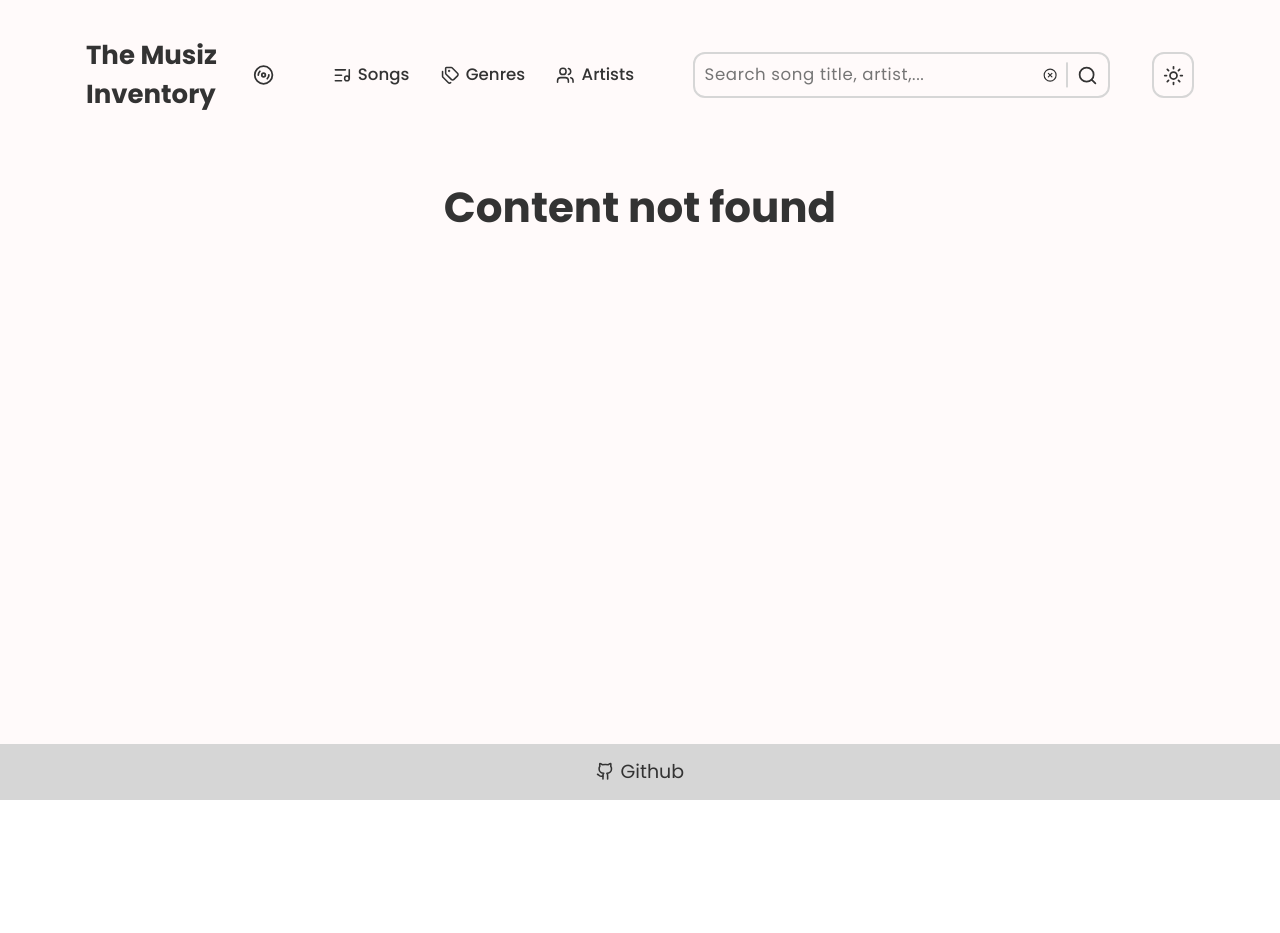
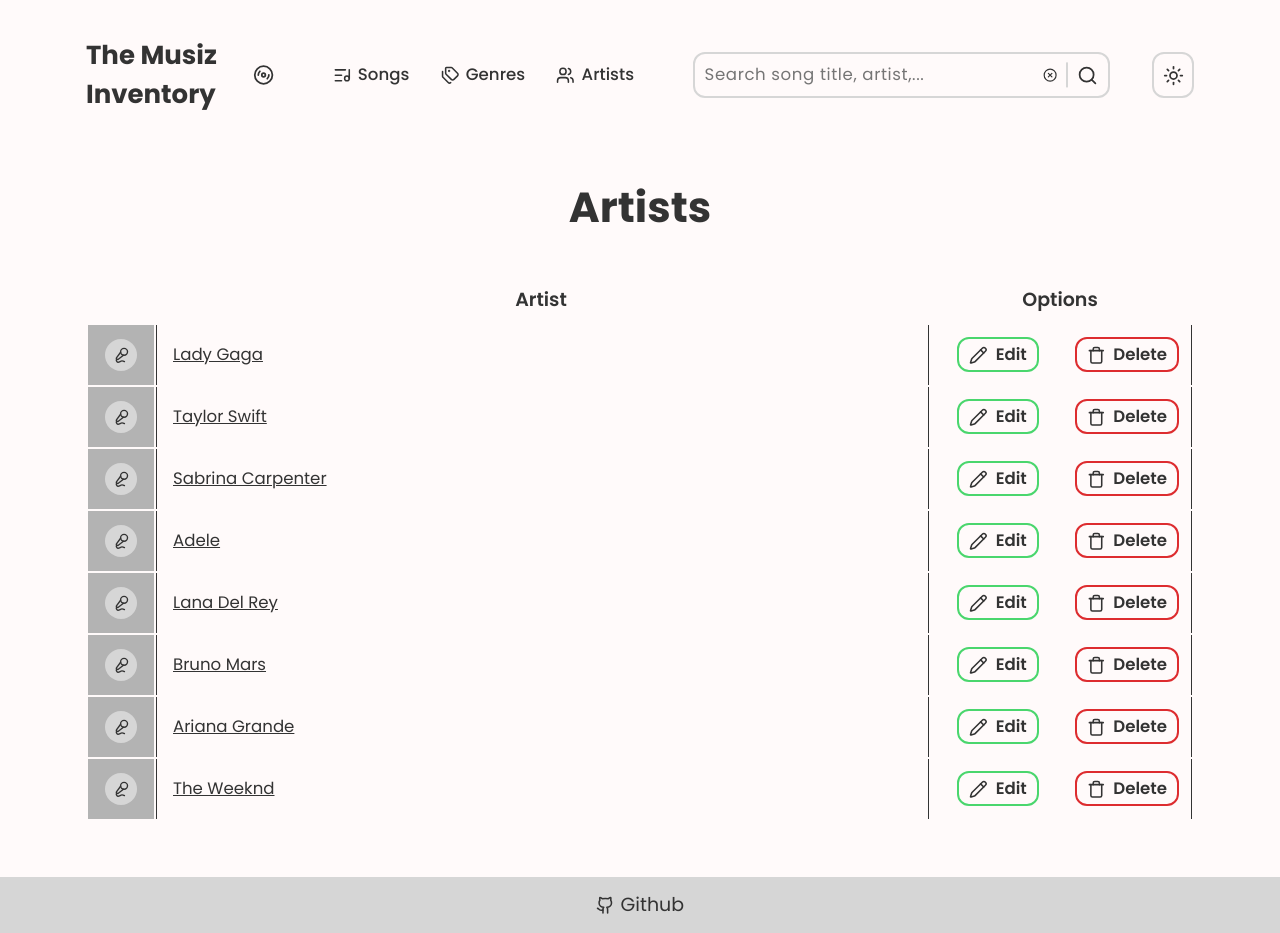
Before and after one commit to YueMoon3773/musiz_inventory, a React (Vite) app in the folder client/: page /artists in a window 1280 px wide. Before the commit this address had no page. Before the commit the page ends 800 px from the top, so only its background shows below. Built offline with nearby package versions, Linux system fonts and the light colour scheme; a web font is replaced by a local one.

Commit message:
feat: Added complete base page client

```diff
--- a/client/src/App.scss
+++ b/client/src/App.scss
@@ -59,6 +59,7 @@
 }
 
 .displayTable {
+
     thead {
         cursor: default;
 
--- a/client/src/assets/svg/svgIcons.jsx
+++ b/client/src/assets/svg/svgIcons.jsx
@@ -271,3 +271,30 @@
         </svg>
     );
 };
+
+export const ArtistIcon = (className) => {
+    return (
+        <svg
+            xmlns="http://www.w3.org/2000/svg"
+            viewBox="0 0 24 24"
+            fill="none"
+            stroke="currentColor"
+            strokeWidth="2"
+            strokeLinecap="round"
+            strokeLinejoin="round"
+            className={`svgIcon ${className}`}
+        >
+            <path d="m11 7.601-5.994 8.19a1 1 0 0 0 .1 1.298l.817.818a1 1 0 0 0 1.314.087L15.09 12" />
+            <path d="M16.5 21.174C15.5 20.5 14.372 20 13 20c-2.058 0-3.928 2.356-6 2-2.072-.356-2.775-3.369-1.5-4.5" />
+            <circle cx="16" cy="7" r="5" />
+        </svg>
+    );
+};
+
+export const GenreIcon = (className) => {
+    return (
+        <svg xmlns="http://www.w3.org/2000/svg" viewBox="0 0 24 24" className={`svgIcon ${className}`}>
+            <path d="M5,9.5L7.5,14H2.5L5,9.5M3,4H7V8H3V4M5,20A2,2 0 0,0 7,18A2,2 0 0,0 5,16A2,2 0 0,0 3,18A2,2 0 0,0 5,20M9,5V7H21V5H9M9,19H21V17H9V19M9,13H21V11H9V13Z" />
+        </svg>
+    );
+};
--- a/client/src/components/base/InventoryItem/InventoryItem.jsx
+++ b/client/src/components/base/InventoryItem/InventoryItem.jsx
@@ -1,7 +1,7 @@
 import { Link } from 'react-router-dom';
 import { z } from 'zod';
 
-import { MusicTrackIcon } from '../../../assets/svg/svgIcons';
+import { MusicTrackIcon, ArtistIcon, GenreIcon } from '../../../assets/svg/svgIcons';
 import EditBtn from '../EditBtn/EditBtn';
 import DeleteBtn from '../DeleteBtn/DeleteBtn';
 
@@ -14,7 +14,8 @@
 });
 
 const InventoryItem = ({ inventoryType, data }) => {
-    // console.log(data);
+    // console.log({ inventoryType });
+    // console.log({ data });
 
     return (
         <tr className="inventoryItemRow">
@@ -22,7 +23,7 @@
                 <>
                     <td>
                         <div className="trackWrapper">
-                            <div className="disc">
+                            <div className="disc spin">
                                 <MusicTrackIcon></MusicTrackIcon>
                             </div>
                         </div>
@@ -34,9 +35,9 @@
 
                     <td>
                         {Array.isArray(data.artist) ? (
-                            data.artist.map((item, key) => {
+                            data.artist.map((item, index) => {
                                 return (
-                                    <Link key={key} to={`/artist/${data.artist_id}`}>
+                                    <Link key={index} to={`/artist/${data.artist_id}`}>
                                         {item};
                                     </Link>
                                 );
@@ -68,6 +69,65 @@
                     </td>
                 </>
             )}
+
+            {(inventoryType === 'genres' || inventoryType === 'artists') && (
+                <>
+                    <td>
+                        <div className="trackWrapper">
+                            <div className="disc">
+                                {inventoryType === 'genres' && <GenreIcon></GenreIcon>}
+                                {inventoryType === 'artists' && <ArtistIcon></ArtistIcon>}
+                            </div>
+                        </div>
+                    </td>
+
+                    {inventoryType === 'artists' && (
+                        <td>
+                            {Array.isArray(data) ? (
+                                data.map((item, index) => {
+                                    console.log({ item });
+
+                                    return (
+                                        <Link key={index} to={`/artist/${data.id}`}>
+                                            {item};
+                                        </Link>
+                                    );
+                                })
+                            ) : (
+                                <Link to={`/artist/${data.id}`}>{data.artist}</Link>
+                            )}
+                        </td>
+                    )}
+
+                    {inventoryType === 'genres' && (
+                        <td>
+                            {Array.isArray(data) ? (
+                                data.map((item, index) => {
+                                    console.log('here');
+
+                                    return (
+                                        <Link key={index} to={`/genre/${data.id}`}>
+                                            {item};
+                                        </Link>
+                                    );
+                                })
+                            ) : (
+                                // <>
+                                //     <p>here</p>
+                                // </>
+                                <Link to={`/genre/${data.id}`}>{data.genre}</Link>
+                            )}
+                        </td>
+                    )}
+
+                    <td>
+                        <div className="optBtnsWrapper">
+                            <EditBtn></EditBtn>
+                            <DeleteBtn></DeleteBtn>
+                        </div>
+                    </td>
+                </>
+            )}
         </tr>
     );
 };
--- a/client/src/components/base/InventoryItem/InventoryItem.scss
+++ b/client/src/components/base/InventoryItem/InventoryItem.scss
@@ -1,6 +1,14 @@
 .inventoryItemRow {
     font-size: $fs_normal_md;
     transition: all 360ms ease-in-out;
+
+    & > *:first-child {
+        width: 6%;
+    }
+
+    & > *:last-child {
+        width: 24%;
+    }
 
     td {
         height: 100%;
@@ -28,6 +36,7 @@
         margin: 0 auto;
         height: 100%;
         min-width: max(66%, 76%);
+        // max-width: 80px;
         background-color: var(--in_focus_gray);
 
         transition: all 360ms ease-in-out;
@@ -48,6 +57,7 @@
     }
 
     td .optBtnsWrapper {
+        width: 100%;
         @include flexCenter;
         gap: clamp(30px, 3.6em, 36px);
     }
@@ -64,7 +74,7 @@
             }
         }
 
-        td > * > .disc {
+        td > * > .disc.spin {
             animation-delay: 660ms;
             animation: disc_spin 2.6s linear infinite;
 
--- /dev/null
+++ b/client/src/components/pages/GenresOrArtistsPage/GenresOrArtistsPage.jsx
@@ -0,0 +1,48 @@
+import { z } from 'zod';
+
+import PageLayout from '../../layout/PageLayout/PageLayout';
+import InventoryItem from '../../base/InventoryItem/InventoryItem';
+
+import { genres, artists } from '../../../db/db';
+
+import ValidatedComponent from '../../../utils/validateComponentProps';
+import pageStyles from '../../../styles/modules/basePageStyles.module.scss';
+import './GenresOrArtistsPage.scss';
+
+const genresOrArtistsPageSchema = z.object({
+    pageType: z.string(),
+});
+
+const GenresOrArtistsPage = ({ pageType }) => {
+    return (
+        <PageLayout>
+            <h2 className="pageTitle">
+                {pageType === 'genres' && 'Genres'}
+                {pageType === 'artists' && 'Artists'}
+            </h2>
+
+            <table className="displayTable">
+                <thead>
+                    <tr>
+                        <th></th>
+                        {pageType === 'genres' && <th>Genre</th>}
+                        {pageType === 'artists' && <th>Artist</th>}
+                        <th>Options</th>
+                    </tr>
+                </thead>
+                <tbody>
+                    {pageType === 'genres' &&
+                        genres.map((item, index) => {
+                            return <InventoryItem key={index} inventoryType="genres" data={item}></InventoryItem>;
+                        })}
+                    {pageType === 'artists' &&
+                        artists.map((item, index) => {
+                            return <InventoryItem key={index} inventoryType="artists" data={item}></InventoryItem>;
+                        })}
+                </tbody>
+            </table>
+        </PageLayout>
+    );
+};
+
+export default ValidatedComponent(GenresOrArtistsPage, genresOrArtistsPageSchema);
--- a/client/src/routes/routes.jsx
+++ b/client/src/routes/routes.jsx
@@ -1,6 +1,7 @@
 import App from '../App';
 import ErrorPage from '../components/pages/ErrorPage/ErrorPage';
 import CreateEditSong from '../components/pages/CreateEditSong/CreateEditSong';
+import GenresOrArtistsPage from '../components/pages/GenresOrArtistsPage/GenresOrArtistsPage';
 
 const routes = [
     {
@@ -19,6 +20,16 @@
         element: <CreateEditSong pageType="edit" />,
         errorElement: <ErrorPage />,
     },
+    {
+        path: '/genres',
+        element: <GenresOrArtistsPage pageType="genres" />,
+        errorElement: <ErrorPage />,
+    },
+    {
+        path: '/artists',
+        element: <GenresOrArtistsPage pageType="artists" />,
+        errorElement: <ErrorPage />,
+    },
 ];
 
 export default routes;
```
Also changed, not shown: client/src/components/pages/GenresOrArtistsPage/GenresOrArtistsPage.scss (added).
